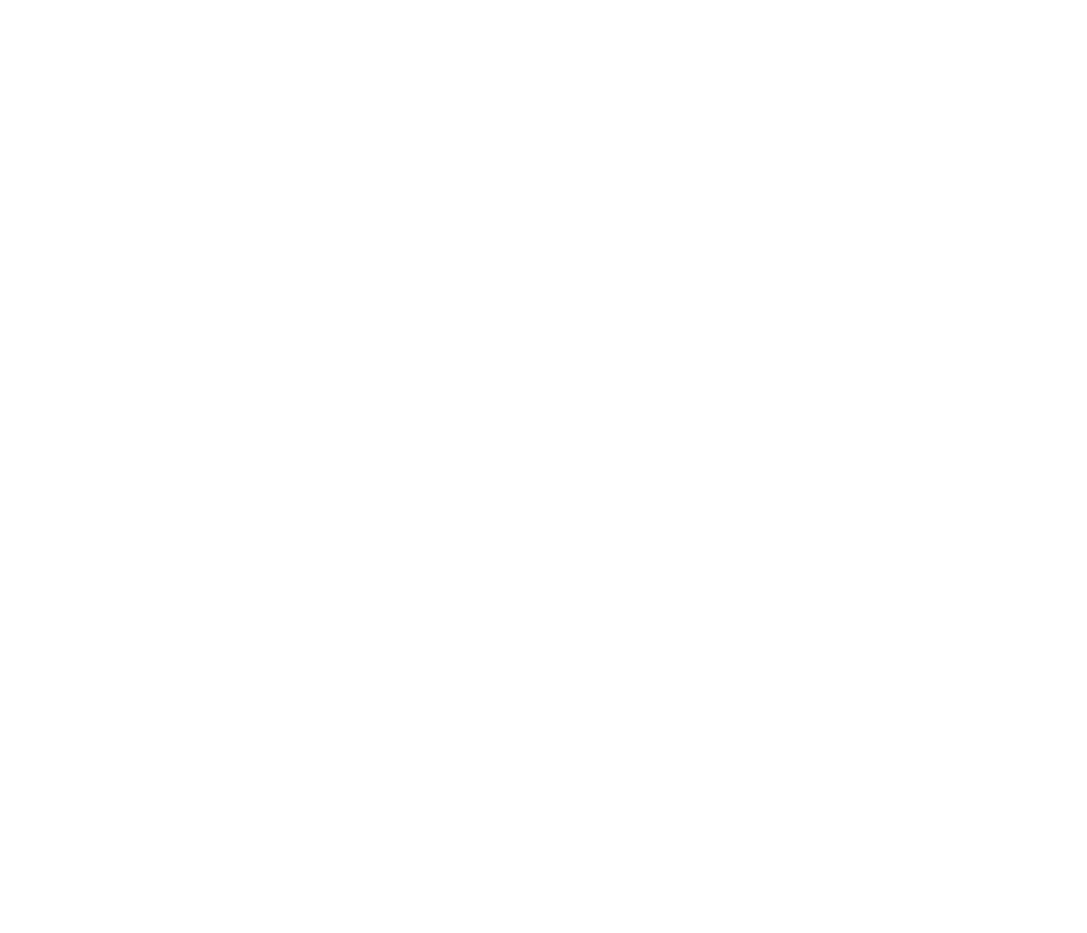
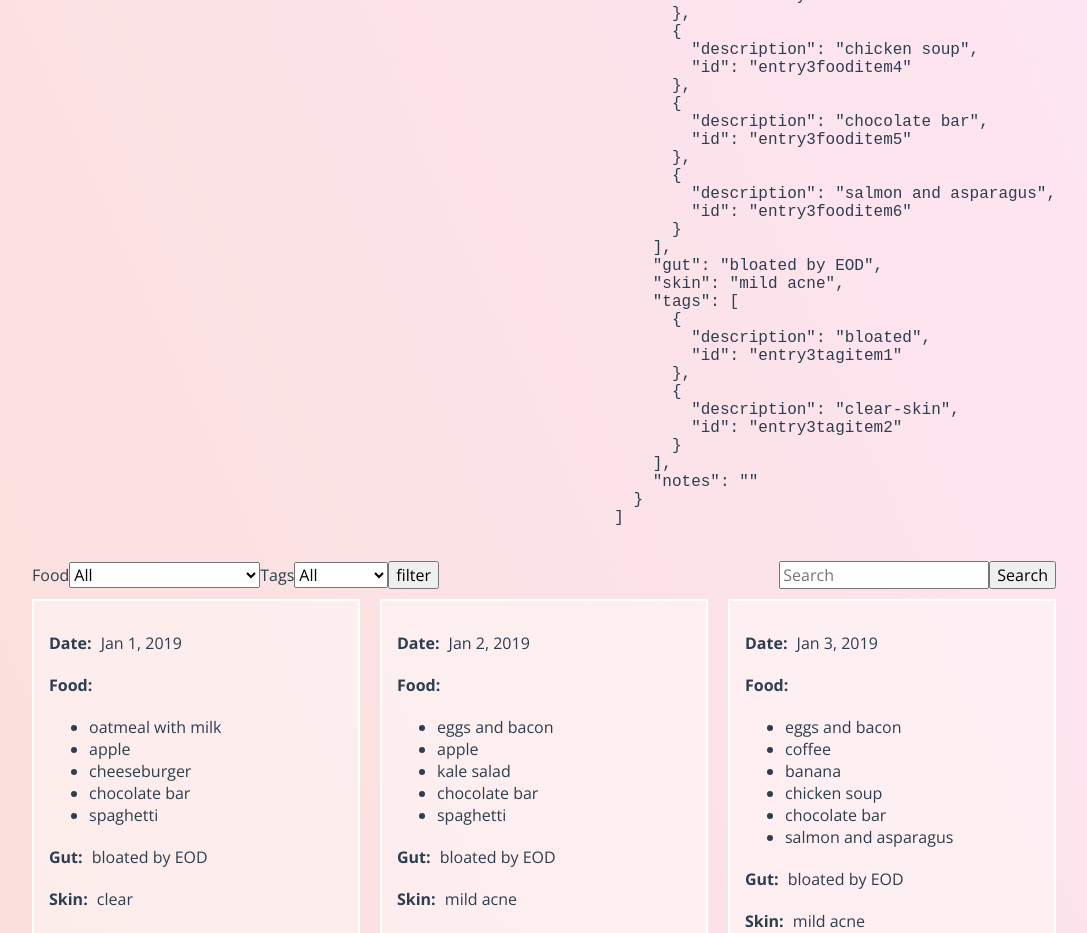
Before and after one commit to ngojenny/food-tracker, a Vue app: page /#/ in a window 1280 px wide. Shown: the part 1720-2653 px from the top of the page, without its empty margins (96-1183 px from the left). Before the commit the page ends 800 px from the top, so only its background shows below. Built offline with nearby package versions, Linux system fonts and the light colour scheme.

Commit message:
first pass of search functionality

```diff
--- a/src/App.vue
+++ b/src/App.vue
@@ -175,6 +175,19 @@
   box-sizing: border-box;
 }
 
+.visuallyhidden:not(:focus):not(:active) {
+  position: absolute;
+  width: 1px;
+  height: 1px;
+  margin: -1px;
+  border: 0;
+  padding: 0;
+  white-space: nowrap;
+  clip-path: inset(100%);
+  clip: rect(00 0 0);
+  overflow: hidden;
+}
+
 html {
   font-size: 62.5%;
 }
--- a/src/components/Dashboard.vue
+++ b/src/components/Dashboard.vue
@@ -3,12 +3,15 @@
     <header>
       <h1>Weekly Overview</h1>
       <button class="add-button" type="button" v-on:click="toggleEntryForm">New Entry ✎</button>
+      <pre>
+        {{showEntriesMatchingSearchQuery}}
+      </pre>
     </header>
     <main>
-      <FilterSortBar :entries="entries" />
+      <FilterSortBar :entries="entries" @search-query="searchQuery" />
       <div class="card-container">
         <DayEntry
-          v-for="entry in entries"
+          v-for="entry in showEntriesMatchingSearchQuery"
           v-bind:key="entry.date"
           :date="entry.date"
           :foods="entry.foods"
@@ -37,6 +40,7 @@
   data() {
     return {
       formVisible: false,
+      searchTerm: "",
       entries: [
         {
           date: "Jan 1, 2019",
@@ -100,6 +104,36 @@
     addEntry(val) {
       console.log("adding entry!", val);
       this.entries.push(val);
+    },
+    searchQuery(query) {
+      console.log("search query", query);
+      this.searchTerm = query;
+    }
+  },
+  computed: {
+    showEntriesMatchingSearchQuery: function() {
+      if (this.searchTerm.length > 0) {
+        const matchedEntries = [];
+
+        this.entries.forEach(entry => {
+          for (let key in entry) {
+            if (entry[key].includes(this.searchTerm)) {
+              matchedEntries.push(entry);
+            }
+
+            if (Array.isArray(entry[key])) {
+              entry[key].forEach(item => {
+                if (item.description.includes(this.searchTerm)) {
+                  matchedEntries.push(entry);
+                }
+              });
+            }
+          }
+        });
+        return matchedEntries;
+      } else {
+        return this.entries;
+      }
     }
   }
 };
--- a/src/components/FilterSortBar.vue
+++ b/src/components/FilterSortBar.vue
@@ -1,9 +1,27 @@
 <template>
   <div class="container">
-    <h2>Filter by:</h2>
-    <select name id>
-      <option v-for="food in allFoodItems" v-bind:key="food" value="food">{{food}}</option>
-    </select>
+    <div class="filter">
+      <div class="filter-dropdown">
+        <label for="food">Food</label>
+        <select name id="food">
+          <option value>All</option>
+          <option v-for="food in allFoodItems" v-bind:key="food" value="food">{{food}}</option>
+        </select>
+      </div>
+      <div class="filter-dropdown">
+        <label for="tags">Tags</label>
+        <select name id="tag">
+          <option value>All</option>
+          <option v-for="tag in allTagItems" v-bind:key="tag" value="tag">{{tag}}</option>
+        </select>
+      </div>
+      <button type="button">filter</button>
+    </div>
+    <form v-on:submit.prevent="searchQuery" class="search">
+      <label for="search" class="visuallyhidden">Search</label>
+      <input type="search" placeholder="Search" v-model="search" />
+      <button type="submit">Search</button>
+    </form>
     <!-- <pre>
       {{allFoodItems}}
     </pre>-->
@@ -12,6 +30,17 @@
 <script>
 export default {
   props: ["entries"],
+  data() {
+    return {
+      search: ""
+    };
+  },
+  methods: {
+    searchQuery: function() {
+      console.log("calling search");
+      this.$emit("search-query", this.search);
+    }
+  },
   computed: {
     allFoodItems: function() {
       const allFoodItems = this.entries.map(entry => {
@@ -20,7 +49,16 @@
       const allFoodDesc = [].concat(...allFoodItems).filter((val, i, arr) => {
         return arr.indexOf(val) === i;
       });
-      return allFoodDesc;
+      return allFoodDesc.sort();
+    },
+    allTagItems: function() {
+      const allTagItems = this.entries.map(entry => {
+        return entry.tags.map(arr => arr.description);
+      });
+      const allTagDesc = [].concat(...allTagItems).filter((val, i, arr) => {
+        return arr.indexOf(val) === i;
+      });
+      return allTagDesc.sort();
     }
   }
 };
@@ -30,5 +68,11 @@
 .container {
   display: flex;
   align-items: center;
+  justify-content: space-between;
+}
+
+.filter {
+  display: flex;
+  align-items: baseline;
 }
 </style>
```
